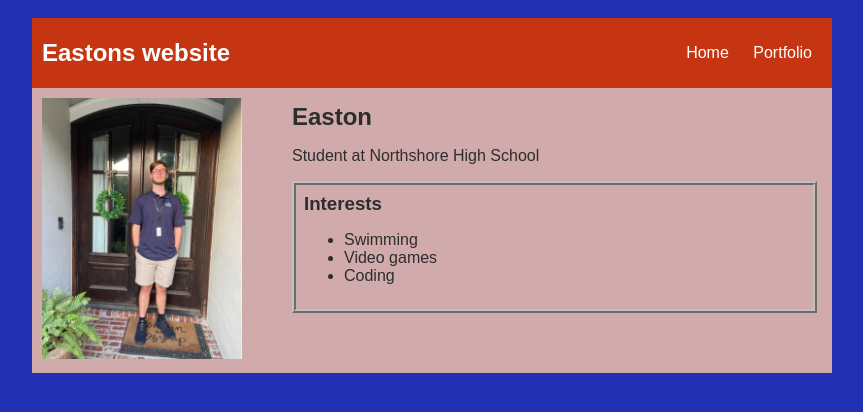
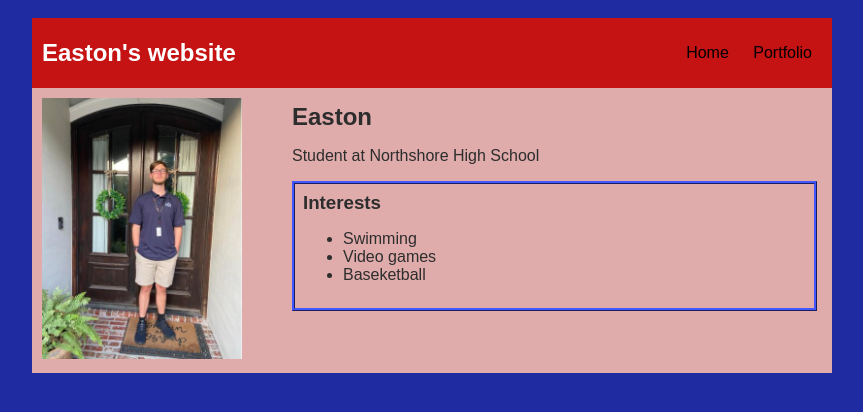
Before and after one commit to EastonWood7/EastonWood7.github.io, a plain HTML site: page index.html in a window 1280 px wide. Shown: the whole page, without its empty margins (208-1071 px from the left). Drawn offline with Linux system fonts and the light colour scheme.

Commit message:
color changes

```diff
--- a/index.html
+++ b/index.html
@@ -1,7 +1,7 @@
 <!DOCTYPE html>
 <html>
   <head>
-    <title>Eastons website</title>
+    <title>Easton's website</title>
     <link rel="stylesheet" href="style.css" />
   </head>
 
@@ -9,7 +9,7 @@
     <div id="all-contents">
       <!-- All content goes here -->
       <nav>
-        <h1>Eastons website</h1>
+        <h1>Easton's website</h1>
         <ul id="nav-ul">
           <li class="nav-li"><a href="index.html">Home</a></li>
           <li class="nav-li"><a href="portfolio.html">Portfolio</a></li>
@@ -32,7 +32,7 @@
             <ul>
               <li>Swimming</li>
               <li>Video games</li>
-              <li>Coding</li>
+              <li>Baseketball</li>
             </ul>
           </div>
         </div>
--- a/style.css
+++ b/style.css
@@ -1,5 +1,5 @@
 body {
-    background: rgb(34, 49, 180);
+    background: rgb(30, 43, 161);
     color: rgb(45, 45, 45);
     padding: 10px;
     font-family: arial;
@@ -11,7 +11,7 @@ body {
 
 /* navigation menu */
 nav {
-    background: rgb(197, 53, 18);
+    background: rgb(197, 18, 18);
    margin: 0 auto;
     display: flex;
     padding: 10px;
@@ -32,12 +32,12 @@ h1 {
 }
 a {
     text-decoration: none;
-    color: #fff;
+    color: #000000;
 }
 
 /* main container area beneath menu */
 main {
-    background: rgb(209, 171, 171);
+    background: rgb(223, 171, 171);
     display: flex;
 }
 .sidebar {
@@ -54,7 +54,7 @@ main {
 
 /* portfolio styles */
 #interests {
-    border: 4px silver ridge;
+    border: 3px rgb(46, 59, 175) ridge;
     padding: 8px;
 }
 
@@ -72,17 +72,17 @@ margin: 0px;
 }
 
 #portfolio li {
-    background: #fff;
+    background: #000000;
     padding: 10px;
     border-radius: 10px;
     margin-bottom: 10px;
 }
 
 #portfolio li:hover {
-    background: #eee;
+    background: #ffffff;
 }
 
 #portfolio a {
     text-decoration: none;
-    color: #454545;
+    color: #000000;
 }
```
